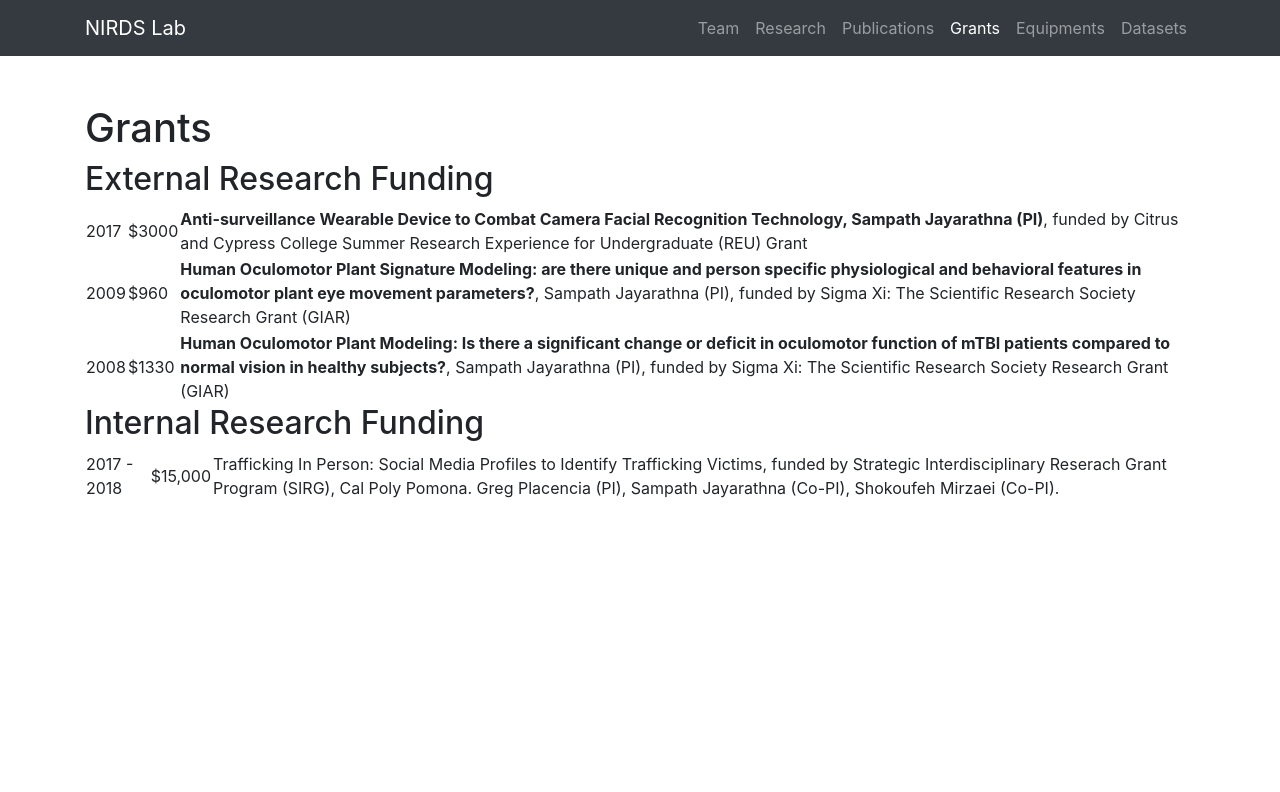
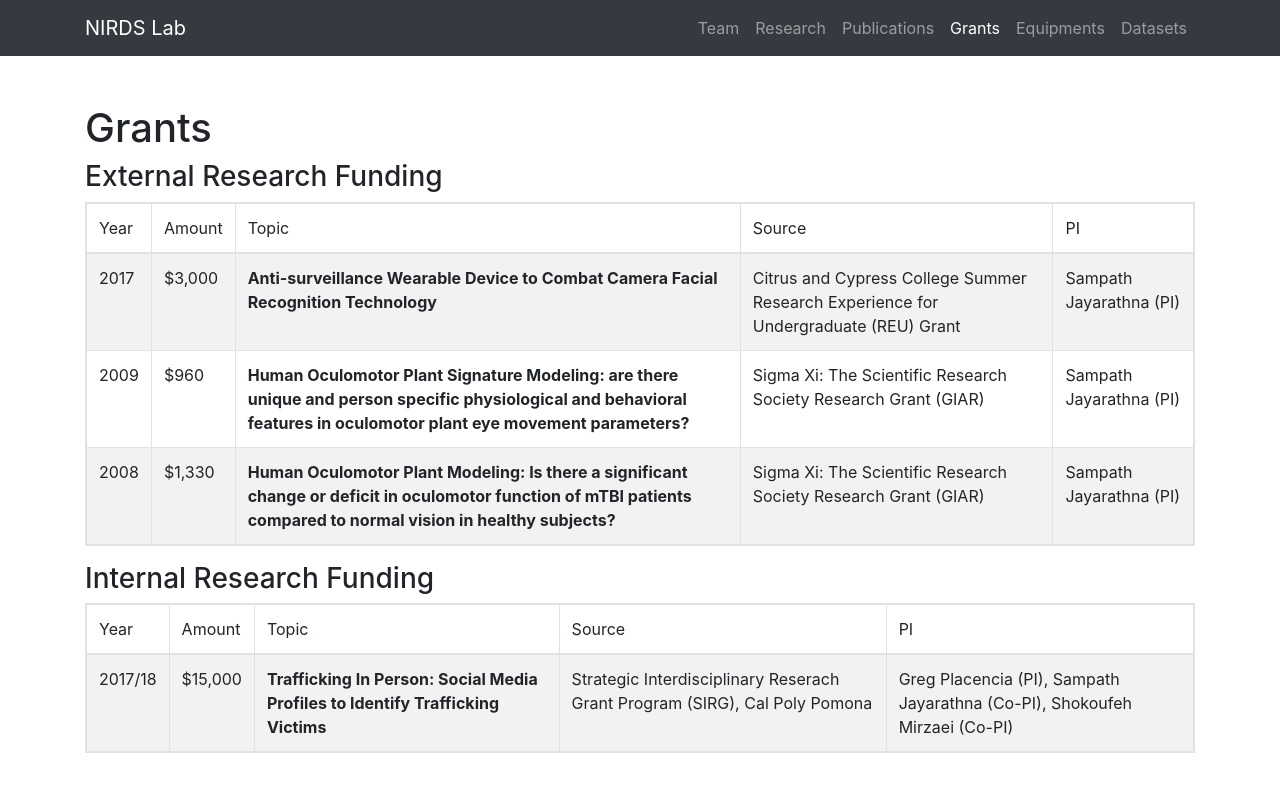
Before and after one commit to nirdslab/nirdslab.github.io, a Jekyll site: the page built from grants.md, in a window 1280 px wide. Shown: the top 792 px of the page. Built offline with Jekyll 4.4.1, drawn with Linux system fonts in a browser that asks for light colours.

```diff
--- a/grants.md
+++ b/grants.md
@@ -2,15 +2,28 @@
 layout: default
 title: "Grants"
 ---
-
-## External Research Funding
-
-|-------------:|---------:|------------------------------:|
-| 2017         | $3000    | **Anti-surveillance Wearable Device to Combat Camera Facial Recognition Technology, Sampath Jayarathna (PI)**, funded by Citrus and Cypress College Summer Research Experience for Undergraduate (REU) Grant |
-| 2009         | $960     | **Human Oculomotor Plant Signature Modeling: are there unique and person specific physiological and behavioral features in oculomotor plant eye movement parameters?**, Sampath Jayarathna (PI), funded by Sigma Xi: The Scientific Research Society Research Grant (GIAR) |
-| 2008         | $1330    | **Human Oculomotor Plant Modeling: Is there a significant change or deficit in oculomotor function of mTBI patients compared to normal vision in healthy subjects?**, Sampath Jayarathna (PI), funded by Sigma Xi: The Scientific Research Society Research Grant (GIAR) |
-
-## Internal Research Funding
-
-|-------------:|---------:|------------------------------:|
-| 2017 - 2018  | $15,000  | Trafficking In Person: Social Media Profiles to Identify Trafficking Victims, funded by Strategic Interdisciplinary Reserach Grant Program (SIRG), Cal Poly Pomona. Greg Placencia (PI), Sampath Jayarathna (Co-PI), Shokoufeh Mirzaei (Co-PI). |
+{% for group in site.data.grants %}
+<h3>{{ group.type }}</h3>
+<table class="table table-striped table-bordered table-responsive">
+    <thead class="thead-dark">
+        <tr>
+            <td scope="col">Year</td>
+            <td scope="col">Amount</td>
+            <td scope="col">Topic</td>
+            <td scope="col">Source</td>
+            <td scope="col">PI</td>
+        </tr>
+    </thead>
+    <tbody>
+    {% for grant in group.grants %}
+    <tr>
+        <td>{{grant.year}}</td>
+        <td>{{grant.amount}}</td>
+        <td><strong>{{grant.topic}}</strong></td>
+        <td>{{grant.from}}</td>
+        <td>{{grant.to}}</td>
+    </tr>
+    {% endfor %}
+    </tbody>
+</table>
+{% endfor %}
```
Also changed, not shown: _data/grants.yml (added, +24 -0 lines).
